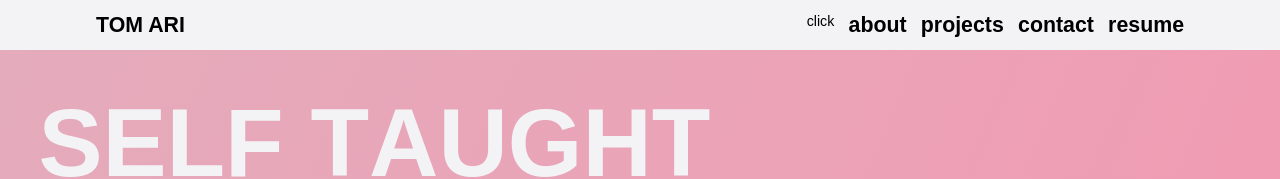
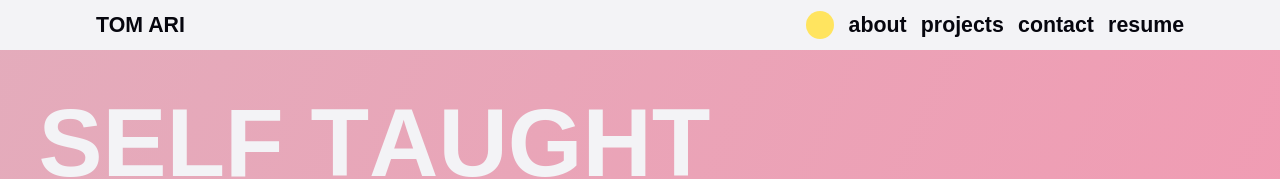
Before and after one commit to tomari3/tomari-perosnal-website, a React (Create React App) app: page / in a window 1280 px wide. Shown: the top 179 px of the page. Built offline with nearby package versions, Linux system fonts and the light colour scheme.

Commit message:
global transition

```diff
--- a/src/components/Header/NavBar.js
+++ b/src/components/Header/NavBar.js
@@ -3,20 +3,23 @@ import React from "react";
 import { motion } from "framer-motion";
 
 import { TextLink } from "../../styles/TextLink";
+import { ThemeButton } from "../../styles/ThemeButton";
 
 const style = {
   display: "flex",
+  justifyContent: "center",
+  alignItems: "center",
   gap: "1rem",
 };
 
 export const NavBar = ({ toggle }) => {
   return (
     <motion.nav style={style}>
-      <themeButton onClick={toggle}>click</themeButton>
-      <TextLink whileHover={{ x: 10 }}>about</TextLink>
-      <TextLink whileHover={{ x: 10 }}>projects</TextLink>
-      <TextLink whileHover={{ x: 10 }}>contact</TextLink>
-      <TextLink whileHover={{ x: 10 }}>resume</TextLink>
+      <ThemeButton onClick={toggle}></ThemeButton>
+      <TextLink whileHover={{ y: 2 }}>about</TextLink>
+      <TextLink whileHover={{ y: 2 }}>projects</TextLink>
+      <TextLink whileHover={{ y: 2 }}>contact</TextLink>
+      <TextLink whileHover={{ y: 2 }}>resume</TextLink>
     </motion.nav>
   );
 };
--- a/src/components/Header/PopUpMenu.js
+++ b/src/components/Header/PopUpMenu.js
@@ -2,6 +2,7 @@ import React, { useRef } from "react";
 import { useDimensions } from "../../hooks/useDimensions";
 
 import { TextLink } from "../../styles/TextLink";
+import { ThemeButton } from "../../styles/ThemeButton";
 import { PopUpButton } from "../../styles/PopUpButton";
 import { PopUpWindow } from "../../styles/PopUpWindow";
 
@@ -87,7 +88,7 @@ export const PopUpMenu = ({ open, setOpen, toggle }) => {
         >
           resume
         </TextLink>
-        <themeButton onClick={toggle}>click</themeButton>
+        <ThemeButton onClick={toggle}></ThemeButton>
       </PopUpWindow>
     </>
   );
--- a/src/components/Home/AnimatedText.js
+++ b/src/components/Home/AnimatedText.js
@@ -13,11 +13,9 @@ const AnimatedCharacters = (props) => {
   const item = {
     hidden: {
       y: "100%",
-      color: "var(--primary-text)",
     },
     visible: {
       y: 0,
-      color: "var(--primary-bg)",
       transition: {
         type: "spring",
       },
--- a/src/styles/Global.js
+++ b/src/styles/Global.js
@@ -5,12 +5,16 @@ export const Global = createGlobalStyle`
 
 @import url('https://fonts.googleapis.com/css2?family=Montserrat:ital,wght@0,300;0,400;0,600;1,200&display=swap');
 
+
   * {
     margin: 0;
     padding: 0;
     box-sizing: border-box;
   }
   :root {
+
+
+      --default-transition: all 0.3s cubic-bezier(0.68, -0.55, 0.27, 1.55);
 
       font-family: 'Montserrat', sans-serif;
 
--- a/src/styles/HomeTextBlock.js
+++ b/src/styles/HomeTextBlock.js
@@ -12,6 +12,8 @@ export const HomeTextBlock = styled(motion.h1)`
   }
 
   .letter {
+    transition: var(--default-transition);
+    color: var(--primary-bg);
     cursor: default;
     display: inline-block;
   }
--- a/src/styles/MainLogo.js
+++ b/src/styles/MainLogo.js
@@ -6,4 +6,5 @@ export const MainLogo = styled.h1`
   font-size: ${px2vw(24)};
   font-weight: bold;
   text-transform: uppercase;
+  color: var(--primary-text);
 `;
--- a/src/styles/PopUpButton.js
+++ b/src/styles/PopUpButton.js
@@ -18,8 +18,8 @@ export const PopUpButton = styled.button`
   span {
     width: 2rem;
     height: 0.25rem;
-    background: ${({ open }) => (open ? "black" : "black")};
     border-radius: 10px;
+    background-color: var(--primary-text);
     transition: all 0.3s cubic-bezier(0.68, -0.55, 0.27, 1.55);
     position: relative;
     transform-origin: 1px;
--- a/src/styles/TextLink.js
+++ b/src/styles/TextLink.js
@@ -5,7 +5,7 @@ import px2vw from "../utils/px2vw";
 // import { Link } from "react-router-dom";
 
 export const TextLink = styled(motion.a)`
-  color: var(--color-primary);
+  color: var(--primary-text);
   font-weight: bold;
   font-size: ${px2vw(12 * 2)};
   cursor: pointer;
--- a/src/styles/Theme.js
+++ b/src/styles/Theme.js
@@ -12,7 +12,7 @@ export const lightTheme = {
 };
 
 export const darkTheme = {
-  primaryBG: "white",
-  primaryText: "black",
+  primaryBG: "#121212",
+  primaryText: "#F3F3F6",
   primaryAccent: "#EAD7D1",
 };
--- /dev/null
+++ b/src/styles/ThemeButton.js
@@ -0,0 +1,10 @@
+import styled from "styled-components";
+import { motion } from "framer-motion";
+
+export const ThemeButton = styled(motion.div)`
+  width: 2rem;
+  height: 2rem;
+  border-radius: 100%;
+  background-color: #ffe45f;
+  cursor: pointer;
+`;
```
